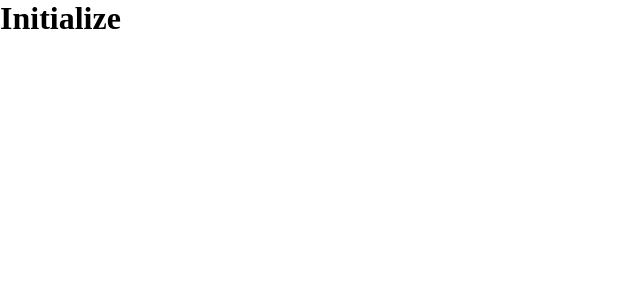
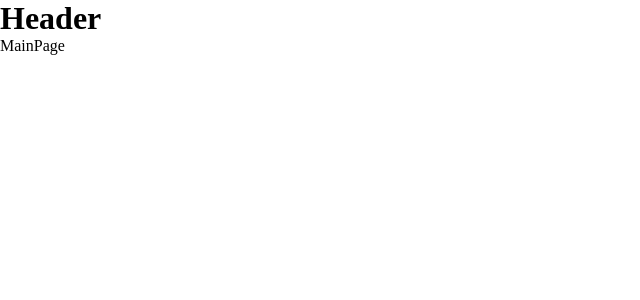
Before and after one commit to Lim-JaeEun/FE16_Basic_Project_Linkshop, a React (Vite) app: page /list in a window 1280 px wide. Shown: the top 300 px of the page, without its empty margins (0-640 px from the left). Built offline with nearby package versions, Linux system fonts and the light colour scheme.

Commit message:
feat:BPT5-28: 리액트 라우팅 추가 간단한 라우팅 구조를 구현하여 기본적인 페이지 전환 구조를 구현

```diff
--- a/src/App.jsx
+++ b/src/App.jsx
@@ -1,5 +1,30 @@
+import { BrowserRouter, Route, Routes } from 'react-router-dom';
+
+import Header from './layouts/Header';
+import CreateShopPage from './pages/CreateShopPage';
+import DetailShopPage from './pages/DetailShopPage';
+import MainPage from './pages/MainPage';
+import UpdateShopPage from './pages/UpdateShopPage';
+import GlobalStyle from './styles/GlobalStyle';
+
 const App = () => {
-  return <h1>Initialize</h1>;
+  return (
+    <BrowserRouter>
+      <GlobalStyle />
+      <Routes>
+        <Route path='/' element={<Header />}>
+          {/* 메인 페이지 */}
+          <Route path='/list' element={<MainPage />}></Route>
+          {/* 상세 페이지 */}
+          <Route path='/link/:URLid' element={<DetailShopPage />}></Route>
+        </Route>
+        {/* 생성 페이지 */}
+        <Route path='/linkpost' element={<CreateShopPage />}></Route>
+        {/* 수정 페이지 */}
+        <Route path='/link/:URLid/edit' element={<UpdateShopPage />}></Route>
+      </Routes>
+    </BrowserRouter>
+  );
 };
 
 export default App;
--- /dev/null
+++ b/src/layouts/Header.jsx
@@ -0,0 +1,14 @@
+import { Outlet } from 'react-router-dom';
+
+const Header = () => {
+  return (
+    <header>
+      <h1>Header</h1>
+      <main>
+        <Outlet />
+      </main>
+    </header>
+  );
+};
+
+export default Header;
--- a/src/main.jsx
+++ b/src/main.jsx
@@ -3,11 +3,9 @@ import { StrictMode } from 'react';
 import { createRoot } from 'react-dom/client';
 
 import App from './App';
-import GlobalStyle from './styles/GlobalStyle';
 
 createRoot(document.getElementById('root')).render(
   <StrictMode>
-    <GlobalStyle />
     <App />
   </StrictMode>,
 );
--- /dev/null
+++ b/src/pages/CreateShopPage.jsx
@@ -0,0 +1,5 @@
+const CreateShopPage = () => {
+  return <div>CreateShopPage</div>;
+};
+
+export default CreateShopPage;
--- /dev/null
+++ b/src/pages/DetailShopPage.jsx
@@ -0,0 +1,5 @@
+const DetailShopPage = () => {
+  return <div>DetailShopPage</div>;
+};
+
+export default DetailShopPage;
--- /dev/null
+++ b/src/pages/MainPage.jsx
@@ -0,0 +1,5 @@
+const MainPage = () => {
+  return <div>MainPage</div>;
+};
+
+export default MainPage;
--- /dev/null
+++ b/src/pages/UpdateShopPage.jsx
@@ -0,0 +1,5 @@
+const UpdateShopPage = () => {
+  return <div>UpdateShopPage</div>;
+};
+
+export default UpdateShopPage;
```
